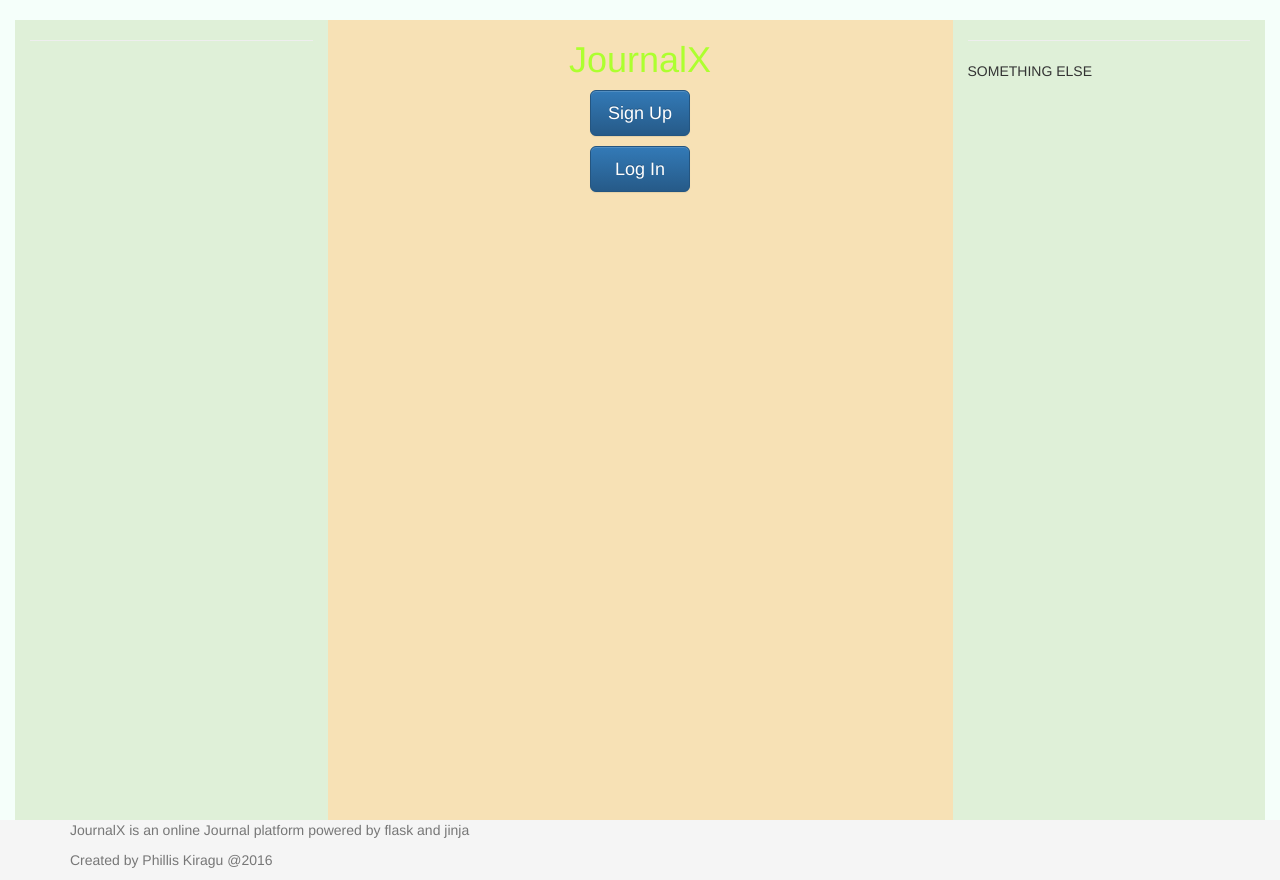
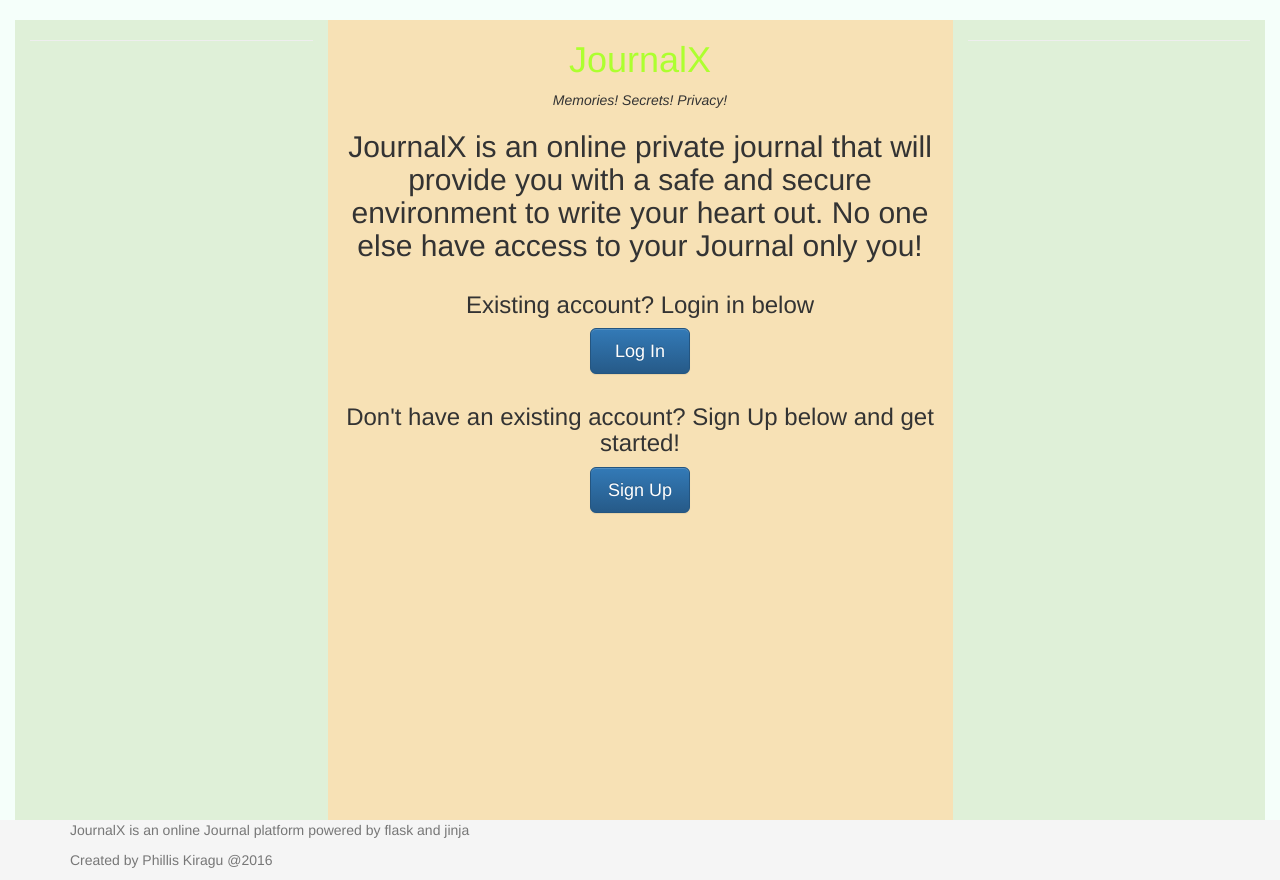
Before and after one commit to Phillisk/bc-7-journalx-flask-app, a Flask app: page /auth/index/ in a window 1280 px wide. Shown: the part 173-1053 px from the top of the page. Run offline with Flask 2, Linux system fonts and the light colour scheme; some libraries are stand-ins or nearby versions.

Commit message:
Remove unneccesary text

```diff
--- a/app/templates/auth/index.html
+++ b/app/templates/auth/index.html
@@ -3,7 +3,7 @@
 {% block content %}
     <div class="row-fluid">
         <div class="col-lg-3 left-side">
-        <hr>
+            <hr>
             {% block left_content %}
                 {{ super() }}
             {% endblock %}
@@ -12,21 +12,29 @@
             {% block center_content %}
                 <div class="center-header">
                     <h1>JournalX</h1>
+                    <em>Memories! Secrets! Privacy!</em>
+                    <h2>JournalX is an online private journal that will provide you with a safe and secure environment
+                        to write your heart out. No one else have access to your Journal only you!</h2>
                 </div>
                 {% if not g.user.is_authenticated %}
-                <div class="row">
-                    <div class="col-lg-12"><a class = "btn btn-primary btn-lg" href="{{ url_for('auth.signup')}}"> Sign Up </a></div>
-                    <div class="col-lg-12"><a class = "btn btn-primary btn-lg" href="{{ url_for('auth.login')}}">  Log In </a></div>
-                </div>
+                    <div class="row">
+                        <h3>Existing account? Login in below</h3>
+                        <div class="col-lg-12"><a class="btn btn-primary btn-lg" href="{{ url_for('auth.login') }}"> Log
+                            In </a></div>
+                    </div>
+
+                    <h3>Don't have an existing account? Sign Up below and get started!</h3>
+                    <div class="col-lg-12"><a class="btn btn-primary btn-lg" href="{{ url_for('auth.signup') }}"> Sign
+                        Up </a></div>
+
                 {% endif %}
             {% endblock %}
         </div>
 
         <div class="col-lg-3 right-side">
-        <hr>
+            <hr>
             {% block right_content %}
                 {{ super() }}
-                SOMETHING ELSE
             {% endblock %}
         </div>
     </div>
```
